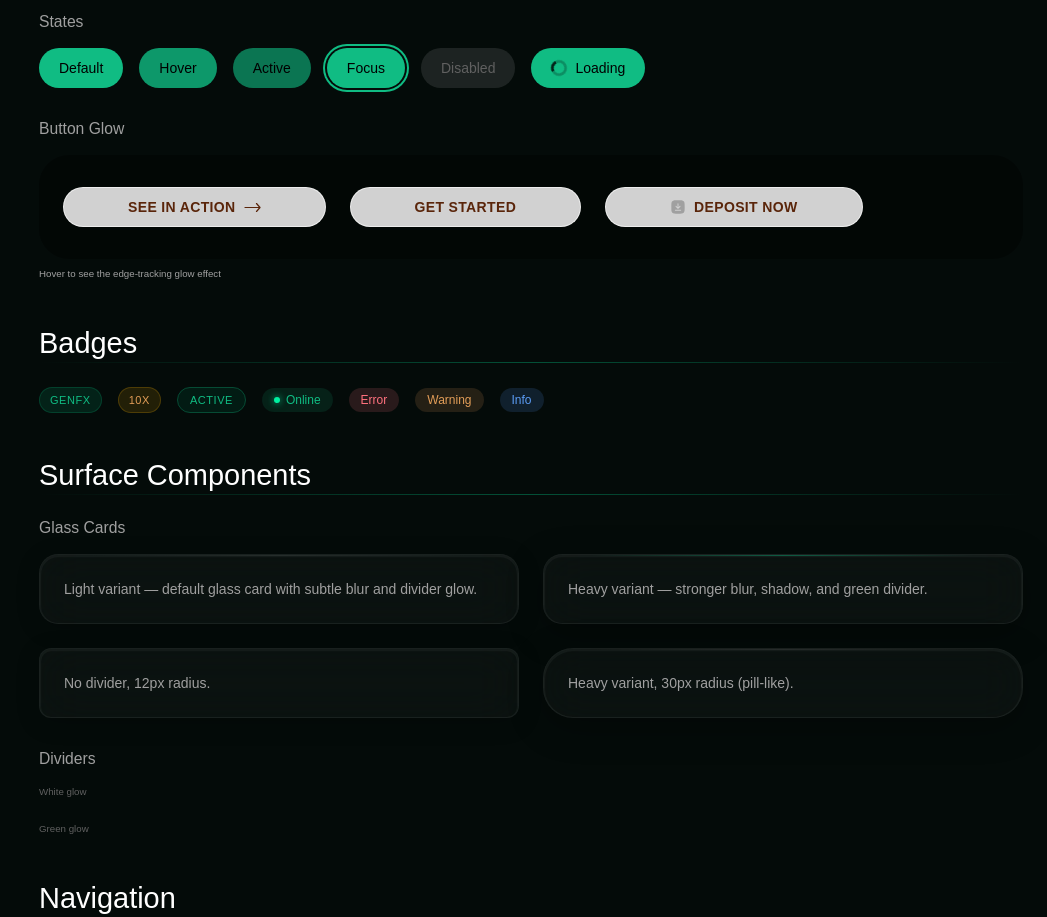
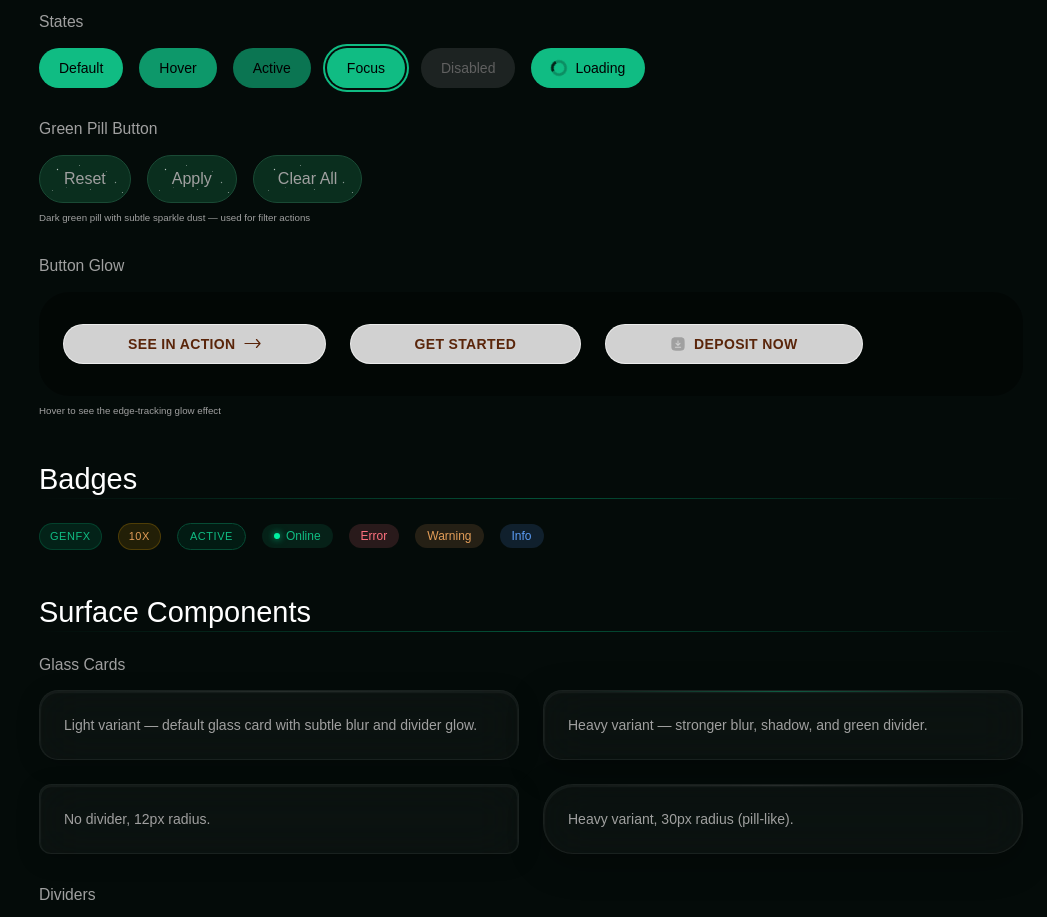
Before and after one commit to Mdx2025/GenesisFxDashboardMDX, a React (Vite) app: page /design-system in a window 1280 px wide. Shown: the part 2400-3317 px from the top of the page, without its empty margins (233-1280 px from the left). Built offline with nearby package versions, Linux system fonts and the light colour scheme; a web font is replaced by a local one.

Commit message:
feat: GreenPillButton component, divider-green + ellipse glow on Assets History

```diff
--- /dev/null
+++ b/src/components/ui/GreenPillButton.tsx
@@ -0,0 +1,52 @@
+import type { ReactNode } from 'react'
+
+interface GreenPillButtonProps {
+  children: ReactNode
+  onClick?: () => void
+}
+
+export function GreenPillButton({ children, onClick }: GreenPillButtonProps) {
+  return (
+    <button
+      className="h-12 px-6 relative cursor-pointer group rounded-full overflow-hidden focus-visible:ring-2 focus-visible:ring-gfx-green-500 focus-visible:outline-none"
+      type="button"
+      onClick={onClick}
+      style={{ background: '#0A2E1E', border: '1px solid #1A4A35' }}
+    >
+      <svg className="absolute left-[18%] top-[25%] opacity-70" width="3" height="3" viewBox="0 0 3 3" fill="none" aria-hidden="true">
+        <circle cx="1.5" cy="1.5" r="0.7" fill="white" filter="url(#gpb_blur)" />
+      </svg>
+      <svg className="absolute left-[42%] top-[18%] opacity-50" width="3" height="3" viewBox="0 0 3 3" fill="none" aria-hidden="true">
+        <circle cx="1.5" cy="1.5" r="0.5" fill="white" filter="url(#gpb_blur)" />
+      </svg>
+      <svg className="absolute left-[55%] top-[70%] opacity-40" width="3" height="3" viewBox="0 0 3 3" fill="none" aria-hidden="true">
+        <circle cx="1.5" cy="1.5" r="0.6" fill="white" filter="url(#gpb_blur)" />
+      </svg>
+      <svg className="absolute left-[72%] top-[30%] opacity-60" width="3" height="3" viewBox="0 0 3 3" fill="none" aria-hidden="true">
+        <circle cx="1.5" cy="1.5" r="0.5" fill="#ACACAC" filter="url(#gpb_blur)" />
+      </svg>
+      <svg className="absolute left-[82%] top-[55%] opacity-50" width="3" height="3" viewBox="0 0 3 3" fill="none" aria-hidden="true">
+        <circle cx="1.5" cy="1.5" r="0.7" fill="white" filter="url(#gpb_blur)" />
+      </svg>
+      <svg className="absolute left-[28%] top-[65%] opacity-35" width="3" height="3" viewBox="0 0 3 3" fill="none" aria-hidden="true">
+        <circle cx="1.5" cy="1.5" r="0.5" fill="#ACACAC" filter="url(#gpb_blur)" />
+      </svg>
+      <svg className="absolute left-[90%] top-[75%] opacity-55" width="3" height="3" viewBox="0 0 3 3" fill="none" aria-hidden="true">
+        <circle cx="1.5" cy="1.5" r="0.6" fill="white" filter="url(#gpb_blur)" />
+      </svg>
+      <svg className="absolute left-[12%] top-[72%] opacity-40" width="3" height="3" viewBox="0 0 3 3" fill="none" aria-hidden="true">
+        <circle cx="1.5" cy="1.5" r="0.5" fill="white" filter="url(#gpb_blur)" />
+      </svg>
+      <span className="relative flex items-center justify-center text-gfx-neutral-500 text-base font-normal font-acid leading-6 z-10">
+        {children}
+      </span>
+      <svg className="absolute w-0 h-0" aria-hidden="true">
+        <defs>
+          <filter id="gpb_blur" x="-50%" y="-50%" width="200%" height="200%" colorInterpolationFilters="sRGB">
+            <feGaussianBlur stdDeviation="0.5" />
+          </filter>
+        </defs>
+      </svg>
+    </button>
+  )
+}
--- a/src/components/ui/index.ts
+++ b/src/components/ui/index.ts
@@ -14,3 +14,4 @@ export { LanguageDropdown } from './LanguageDropdown'
 export { FloatingNavBar } from './FloatingNavBar'
 export { ButtonGlow } from './ButtonGlow'
 export { GlassSelect } from './GlassSelect'
+export { GreenPillButton } from './GreenPillButton'
--- a/src/pages/AssetsManagementPage.tsx
+++ b/src/pages/AssetsManagementPage.tsx
@@ -1,7 +1,7 @@
 import { useState } from 'react'
 import { Sidebar } from '@/components/dashboard/Sidebar'
 import { TopBar } from '@/components/dashboard/TopBar'
-import { GlassCard, SparkleButton, ModeToggle, FloatingNavBar, Badge, GlassSelect } from '@/components/ui'
+import { GlassCard, SparkleButton, ModeToggle, FloatingNavBar, Badge, GlassSelect, GreenPillButton } from '@/components/ui'
 import { DepositIcon, WithdrawIcon, TransferIcon, ChevronDownIcon } from '@/components/icons'
 import { PortfolioChart, defaultChartConfig } from '@/components/charts/PortfolioChart'
 import { assetTransactions } from '@/data/assets-history'
@@ -195,7 +195,7 @@ export default function AssetsManagementPage() {
                   ]}
                 />
               </div>
-              <SparkleButton aria-label="Reset all filters">Reset</SparkleButton>
+              <GreenPillButton>Reset</GreenPillButton>
               <div className="ml-auto">
                 <button className="p-2 rounded-sm border border-white/[0.06] bg-white/[0.03] text-gfx-neutral-500 hover:text-white hover:border-white/10 transition-colors cursor-pointer" aria-label="Export table">
                   <svg width="16" height="16" viewBox="0 0 16 16" fill="none" aria-hidden="true">
@@ -208,7 +208,9 @@ export default function AssetsManagementPage() {
               </div>
             </div>
             <GlassCard variant="heavy" divider="white" rounded="26px">
-              <div className="p-6">
+              <div className="divider-green absolute top-0 left-[10%] right-[10%]" aria-hidden="true" />
+              <div className="absolute left-1/2 -translate-x-1/2 -top-[15%] w-[400px] h-[160px] rounded-full pointer-events-none" style={{ background: GLOW_GREEN, filter: 'url(#blur-120)', willChange: 'transform' }} aria-hidden="true" />
+              <div className="relative z-10 p-6">
                 <div className="flex items-center gap-3">
                   <h2 className="text-[19px] font-bold tracking-tight text-white">Assets History</h2>
                   <Badge variant="status">Total ({assetTransactions.length} records)</Badge>
--- a/src/pages/DesignSystemPage.tsx
+++ b/src/pages/DesignSystemPage.tsx
@@ -2,7 +2,7 @@ import { useState } from 'react'
 import {
   SparkleButton, TradeButton, Badge, GreenDot, ModeToggle, PeriodPill,
   GlassCard, DividerGlow, SearchInput, Breadcrumb, ActionItem, LanguageDropdown,
-  FloatingNavBar, ButtonGlow, GlassSelect,
+  FloatingNavBar, ButtonGlow, GlassSelect, GreenPillButton,
 } from '@/components/ui'
 import { DepositIcon, WithdrawIcon, TransferIcon, SearchIcon, HelpIcon } from '@/components/icons'
 import { PortfolioChart } from '@/components/charts/PortfolioChart'
@@ -232,6 +232,15 @@ export default function DesignSystemPage() {
                 Loading
               </button>
             </div>
+          </Subsection>
+
+          <Subsection title="Green Pill Button">
+            <div className="flex flex-wrap items-center gap-4">
+              <GreenPillButton>Reset</GreenPillButton>
+              <GreenPillButton>Apply</GreenPillButton>
+              <GreenPillButton>Clear All</GreenPillButton>
+            </div>
+            <p className="text-caption text-gfx-neutral-500 mt-2">Dark green pill with subtle sparkle dust — used for filter actions</p>
           </Subsection>
 
           <Subsection title="Button Glow">
```
Also changed, not shown: 5 other files (tests, documents, lock files or other folders).
